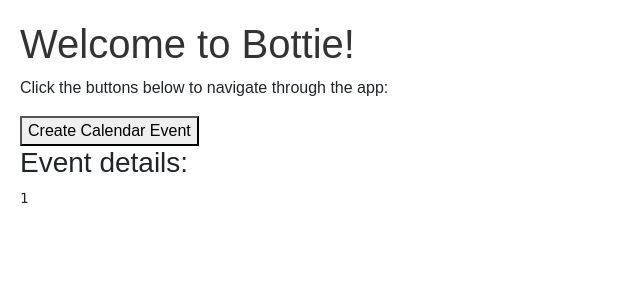
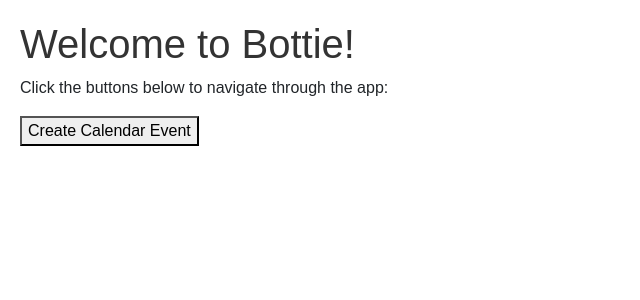
Before and after one commit to m-ranney/bottie, a Flask app: page / in a window 1280 px wide. Shown: the top 300 px of the page, without its empty margins (0-640 px from the left). Run offline with Flask 2, Linux system fonts and the light colour scheme; the visitor is signed in with stand-in values (Sample User, id 1); some libraries are stand-ins or nearby versions.

Commit message:
bug fixes

```diff
--- a/google_calendar.py
+++ b/google_calendar.py
@@ -109,7 +109,7 @@ def callback():
     if event_json:
         success_message = create_google_calendar_event(event_json, credentials)
         session['success_message'] = success_message  # Store the success_message in the session
-        return redirect(url_for('index'))  # Redirect to the index page
+        return redirect(url_for('index.html'))  # Redirect to the index page
 
     try:
         # Use the credentials to access the Google Calendar API
--- a/templates/index.html
+++ b/templates/index.html
@@ -7,14 +7,4 @@
     <!-- Add buttons for different paths here -->
     <button onclick="location.href='/create'">Create Calendar Event</button>
 
-    {% if success_message %}
-      <h3>Event created successfully:</h3>
-      <p>{{ success_message }}</p>
-    {% endif %}
-
-    {% if event_json %}
-      <h3>Event details:</h3>
-      <pre>{{ event_json|tojson|safe }}</pre>
-    {% endif %}
-
 {% endblock %}
```
